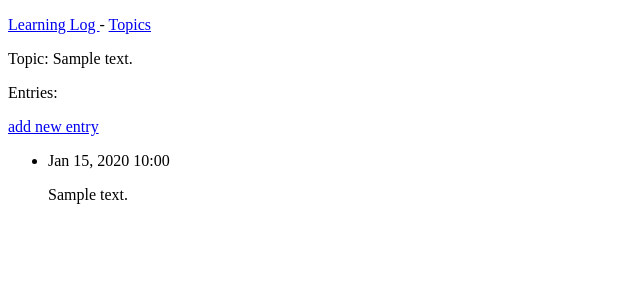
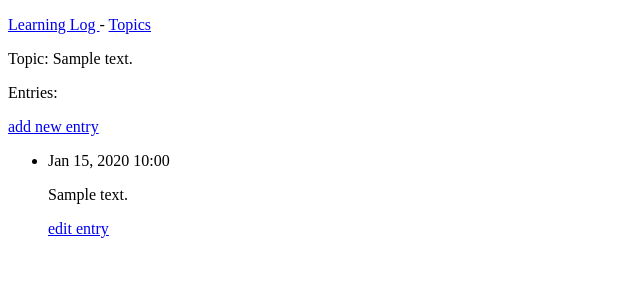
Before and after one commit to da4o88/my_learning, a Django app: page /topics/1/ in a window 1280 px wide. Shown: the top 300 px of the page, without its empty margins (0-640 px from the left). Run offline with Django 4.2, Linux system fonts and the light colour scheme; tables that the repository leaves empty hold one stand-in row (values such as "Sample post").

Commit message:
Edit entries form.

```diff
--- a/learning_logs/templates/learning_logs/topic.html
+++ b/learning_logs/templates/learning_logs/topic.html
@@ -13,6 +13,9 @@
             <li>
                 <p>{{ entry.date_added|date:'M d, Y H:i' }}</p>
                 <p>{{ entry.text|linebreaks }}</p>
+                <p>
+                    <a href="{% url 'edit_entry' entry.id %}">edit entry</a>
+                </p>
             </li>
         {% empty %}
             <li>
--- a/learning_logs/urls.py
+++ b/learning_logs/urls.py
@@ -16,4 +16,7 @@ urlpatterns = [
 
     # Page for adding new entry
     re_path(r'^new_entry/(?P<topic_id>\d+)/$', views.new_entry, name='new_entry'),
+
+    # Page for editing an entry
+    re_path(r'^edit_entry/(?P<entry_id>\d+)/$', views.edit_entry, name='edit_entry'),
 ]
--- a/learning_logs/views.py
+++ b/learning_logs/views.py
@@ -2,9 +2,30 @@ from django.shortcuts import render
 from django.http import HttpResponseRedirect
 from django.urls import reverse
 
-from .models import Topic
+from .models import Topic, Entry
 from .forms import TopicForm, EntryForm
 # Create your views here.
+def edit_entry(request, entry_id):
+    """Edit an existing entry"""
+    entry = Entry.objects.get(id=entry_id)
+    topic = entry.topic
+
+    if request.method != 'POST':
+        # Initial request, pre-fill form with current entry.
+        form = EntryForm(instance=entry)
+    else:
+        # POST data sumbitted, process data
+        form = EntryForm(instance=entry, data=request.POST)
+        if form.is_valid():
+            form.save()
+            return HttpResponseRedirect(reverse('topic', args=[topic.id]))
+    context = {
+        'entry': entry,
+        'topic': topic,
+        'form': form,
+    }
+    return render(request, 'learning_logs/edit_entry.html', context)
+
 
 def new_entry(request, topic_id):
     """Add a new entry for a particular topic."""
```
Also changed, not shown: learning_logs/templates/learning_logs/edit_entry.html (added, +14 -0 lines).
